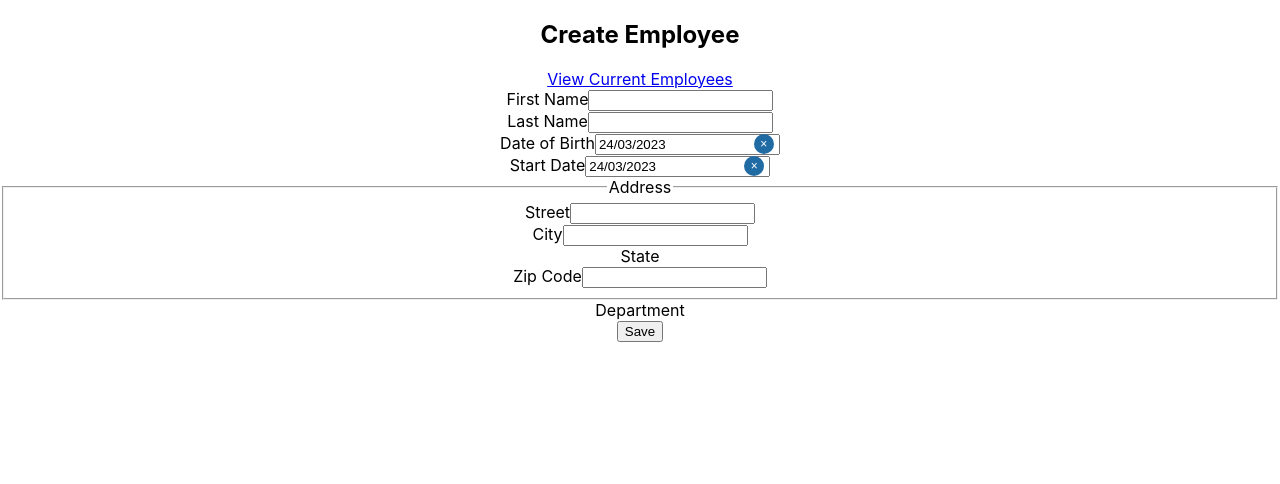
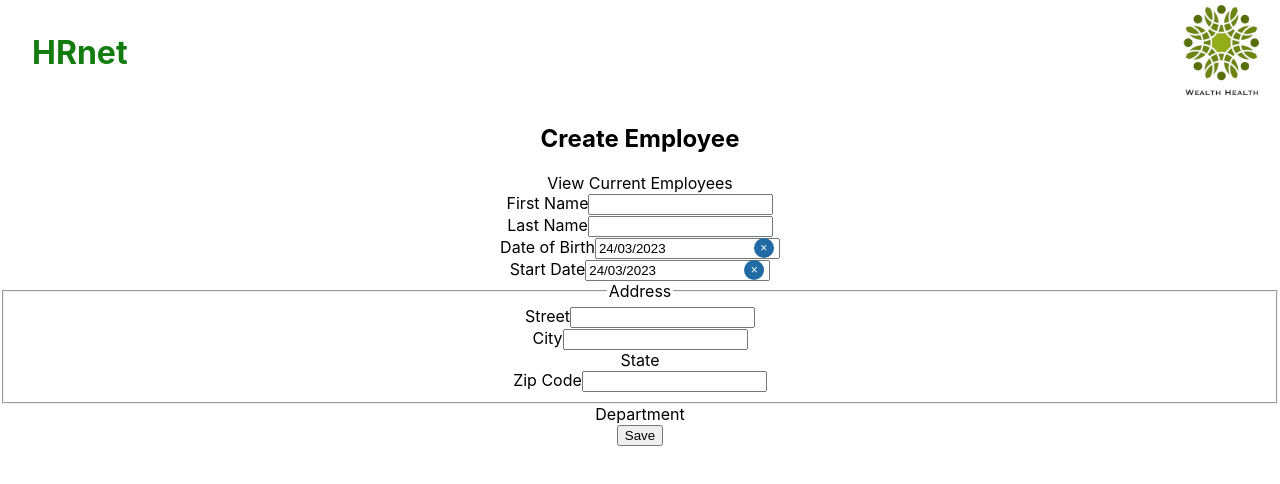
Before and after one commit to saadmontreuil/P14_Hrnet, a React (Create React App) app: page / in a window 1280 px wide. Shown: the top 484 px of the page. Built offline with nearby package versions, Linux system fonts and the light colour scheme.

Commit message:
creating Header Component+ using datePicker  plugin

```diff
--- /dev/null
+++ b/src/Components/Header/Header.jsx
@@ -0,0 +1,19 @@
+import React from 'react';
+import { Link } from 'react-router-dom';
+import logo from '../../images/logo.jpg';
+import styles from './Header.module.css';
+
+function Header() {
+  return (
+    <header>
+      <Link to="/">
+        <h1>HRnet</h1>
+      </Link>
+      <div className={styles.logo}>
+        <img src={logo} alt="logo" />
+      </div>
+    </header>
+  );
+}
+
+export default Header;
--- /dev/null
+++ b/src/Components/Header/Header.module.css
@@ -0,0 +1,27 @@
+  header {
+    display: flex;
+    justify-content: space-between;
+    align-items: center;
+    width: 100vw;
+  }
+
+  header h1{
+    color: #137c0f;
+    margin: 2rem;
+  }
+  header .logo{
+    height: 104px;
+      border-radius: 0 0 0 2rem;
+      overflow: hidden;
+      box-shadow: -16px 0 150px 4px #FFF;
+  }
+
+  header img{
+    object-fit: cover;
+        width: 113px;
+        height: 104px;
+  }
+  a{
+    color: inherit;
+    text-decoration: none;
+  }
--- a/src/pages/CreateEmployee/CreateEmployee.jsx
+++ b/src/pages/CreateEmployee/CreateEmployee.jsx
@@ -1,15 +1,50 @@
-import React from 'react';
+import React, { useState } from 'react';
+
 import { Link } from 'react-router-dom';
 import CustomDatePicker from '../../Components/CustomDatePicker/CustomDatePicker';
+import Header from '../../Components/Header/Header';
 
 export default function CreateEmployee() {
+  const [birthDate, setBirthDate] = useState(null);
+  const [startDate, setStartDate] = useState(null);
+
+  const handleSubmit = (event) => {
+    event.preventDefault();
+    const formData = new FormData(event.target);
+    const firstName = formData.get('firstname');
+    const lastName = formData.get('lastname');
+    const street = formData.get('street');
+    const city = formData.get('city');
+    const state = formData.get('state');
+    const zipCode = formData.get('zip-code');
+    const department = formData.get('department');
+
+    const employee = {
+      firstName,
+      lastName,
+      birthDate,
+      startDate,
+      address: {
+        street,
+        city,
+        state,
+        zipCode,
+      },
+      department,
+    };
+
+    const employees = JSON.parse(localStorage.getItem('employees')) || [];
+    employees.push(employee);
+    localStorage.setItem('employees', JSON.stringify(employees));
+  };
   return (
     <main className="create-employee">
+      <Header />
       <div className="header">
         <h2>Create Employee</h2>
         <Link to="/employees" className="to-employees">View Current Employees</Link>
       </div>
-      <form>
+      <form onSubmit={handleSubmit}>
         <section className="firstname">
           <label htmlFor="firstname">First Name</label>
           <input
@@ -32,12 +67,12 @@ export default function CreateEmployee() {
 
         <section className="birth">
           <label htmlFor="birth">Date of Birth</label>
-          <CustomDatePicker />
+          <CustomDatePicker setDate={setBirthDate} />
         </section>
 
         <section className="start">
           <label htmlFor="start">Start Date</label>
-          <CustomDatePicker />
+          <CustomDatePicker setDate={setStartDate} />
         </section>
 
         <fieldset>
```
Also changed, not shown: src/images/logo.jpg (added).
